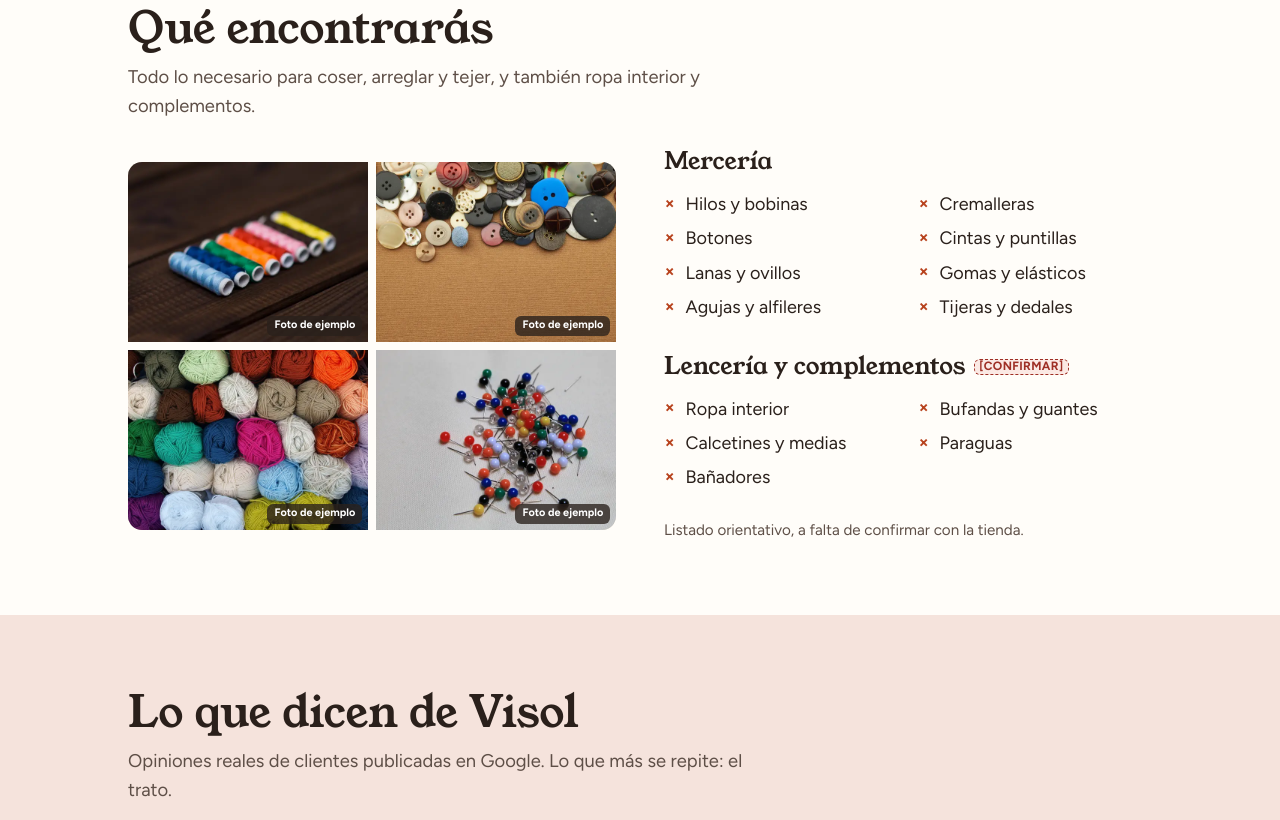
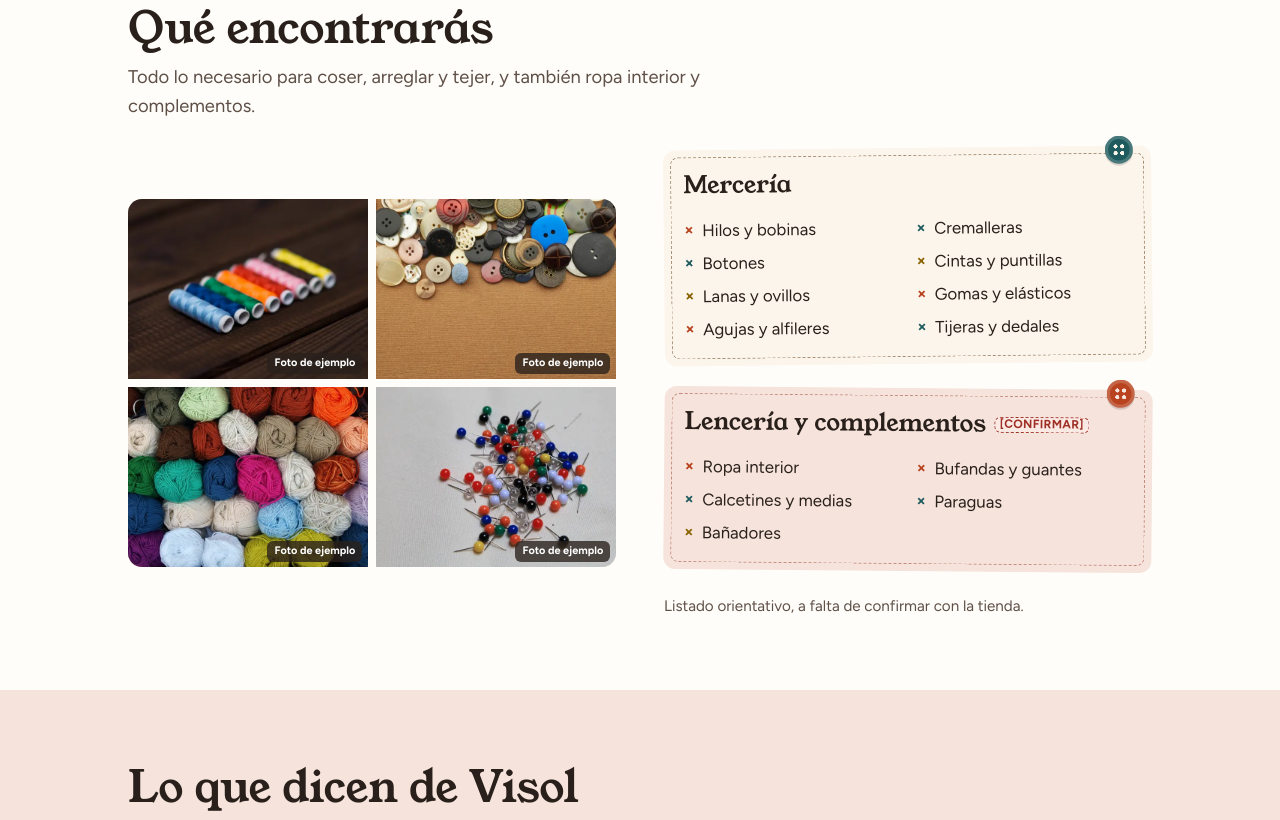
Before and after one commit to MnrBen/merceria-visol, a plain HTML site: page index.html in a window 1280 px wide. Shown: the part 911-1731 px from the top of the page. Drawn offline with Linux system fonts and the light colour scheme.

Commit message:
Listas de productos como etiquetas de tela cosidas
Pespunte interior, botón cosido en la esquina, leve inclinación y
viñetas de punto de cruz en colores de hilo alternos.

Co-Authored-By: Claude Opus 5.5 <noreply@anthropic.com>

```diff
--- a/index.html
+++ b/index.html
@@ -138,7 +138,7 @@
           </div>
 
           <div class="listas">
-            <div>
+            <div class="etiqueta-cosida">
               <h3 class="subtitulo">Mercería</h3>
               <ul class="lista">
                 <li>Hilos y bobinas</li>
@@ -151,7 +151,7 @@
                 <li>Tijeras y dedales</li>
               </ul>
             </div>
-            <div>
+            <div class="etiqueta-cosida etiqueta-cosida--rosa">
               <h3 class="subtitulo">Lencería y complementos <span class="confirmar">[CONFIRMAR]</span></h3>
               <ul class="lista">
                 <li>Ropa interior</li>
--- a/styles.css
+++ b/styles.css
@@ -268,25 +268,64 @@ h2 { font-size: clamp(2rem, 8vw, 2.75rem); }
 .mosaico .foto img { height: 100%; object-fit: cover; }
 .mosaico .etiqueta-foto { font-size: .68rem; right: .35rem; bottom: .35rem; padding: .3rem .45rem; }
 
-.listas .subtitulo { margin-top: 0; }
-.listas > div + div { margin-top: 1.75rem; }
+/* Las listas van en dos "etiquetas de tela" cosidas: pespunte por dentro,
+   un botón cosido en la esquina y una leve inclinación, como la cinta
+   métrica de la portada. Sin sombras de tarjeta ni hover: no son botones. */
+.etiqueta-cosida {
+  --fondo: var(--crema);
+  --hilo: #A88F74;
+  --boton: var(--verde);
+  position: relative;
+  background: var(--fondo);
+  border-radius: 12px;
+  padding: 1.4rem 1rem 1.1rem 1.1rem;
+  transform: rotate(-.6deg);
+}
+.etiqueta-cosida + .etiqueta-cosida { margin-top: 1.5rem; transform: rotate(.5deg); }
+.etiqueta-cosida--rosa { --fondo: var(--rosa); --hilo: #C48C7C; --boton: var(--accion); }
+
+/* Pespunte */
+.etiqueta-cosida::before {
+  content: ""; position: absolute; inset: .45rem;
+  border: 1.5px dashed var(--hilo);
+  border-radius: 8px;
+  pointer-events: none;
+}
+
+/* Botón de cuatro agujeros cosido en la esquina */
+.etiqueta-cosida::after {
+  content: ""; position: absolute; top: -.65rem; right: 1.1rem;
+  width: 1.75rem; height: 1.75rem; border-radius: 50%;
+  background:
+    radial-gradient(circle at 38% 38%, var(--fondo) 0 .12rem, transparent .14rem),
+    radial-gradient(circle at 62% 38%, var(--fondo) 0 .12rem, transparent .14rem),
+    radial-gradient(circle at 38% 62%, var(--fondo) 0 .12rem, transparent .14rem),
+    radial-gradient(circle at 62% 62%, var(--fondo) 0 .12rem, transparent .14rem),
+    var(--boton);
+  box-shadow: inset 0 0 0 .2rem rgba(255, 255, 255, .18), 0 2px 0 rgba(42, 32, 27, .15);
+}
+
+.listas .subtitulo { margin-top: 0; padding-right: 2rem; }
 .listas .nota { margin-top: 1.5rem; }
 
 .lista {
-  list-style: none; margin: .75rem 0 0; padding: 0;
-  columns: 2; column-gap: 1.25rem;
+  list-style: none; margin: .85rem 0 0; padding: 0;
+  columns: 2; column-gap: .75rem;
+  font-size: 1rem;
 }
 .lista li {
   position: relative;
-  padding: .2rem 0 .2rem 1.35rem;
+  padding: .22rem 0 .22rem 1.15rem;
   break-inside: avoid;
 }
-/* Viñeta en forma de punto de cruz */
+/* Viñeta en punto de cruz, alternando colores de hilo */
 .lista li::before {
   content: "×";
-  position: absolute; left: 0; top: .12rem;
-  color: var(--accion); font-weight: 700;
+  position: absolute; left: 0; top: .14rem;
+  font-weight: 700; color: var(--accion);
 }
+.lista li:nth-child(3n+2)::before { color: var(--verde); }
+.lista li:nth-child(3n)::before { color: #8A6400; }
 
 /* ---------- Opiniones ---------- */
 .opiniones {
@@ -419,6 +458,8 @@ h2 { font-size: clamp(2rem, 8vw, 2.75rem); }
    Pantallas mayores
    ========================================================= */
 @media (min-width: 600px) {
+  .etiqueta-cosida { padding: 1.4rem 1.25rem 1.25rem; }
+  .lista { font-size: 1.05rem; column-gap: 1rem; }
   .opiniones { grid-template-columns: repeat(2, 1fr); }
   .boton--grande { width: auto; }
   .portada .cinta { max-width: 26rem; }
```
